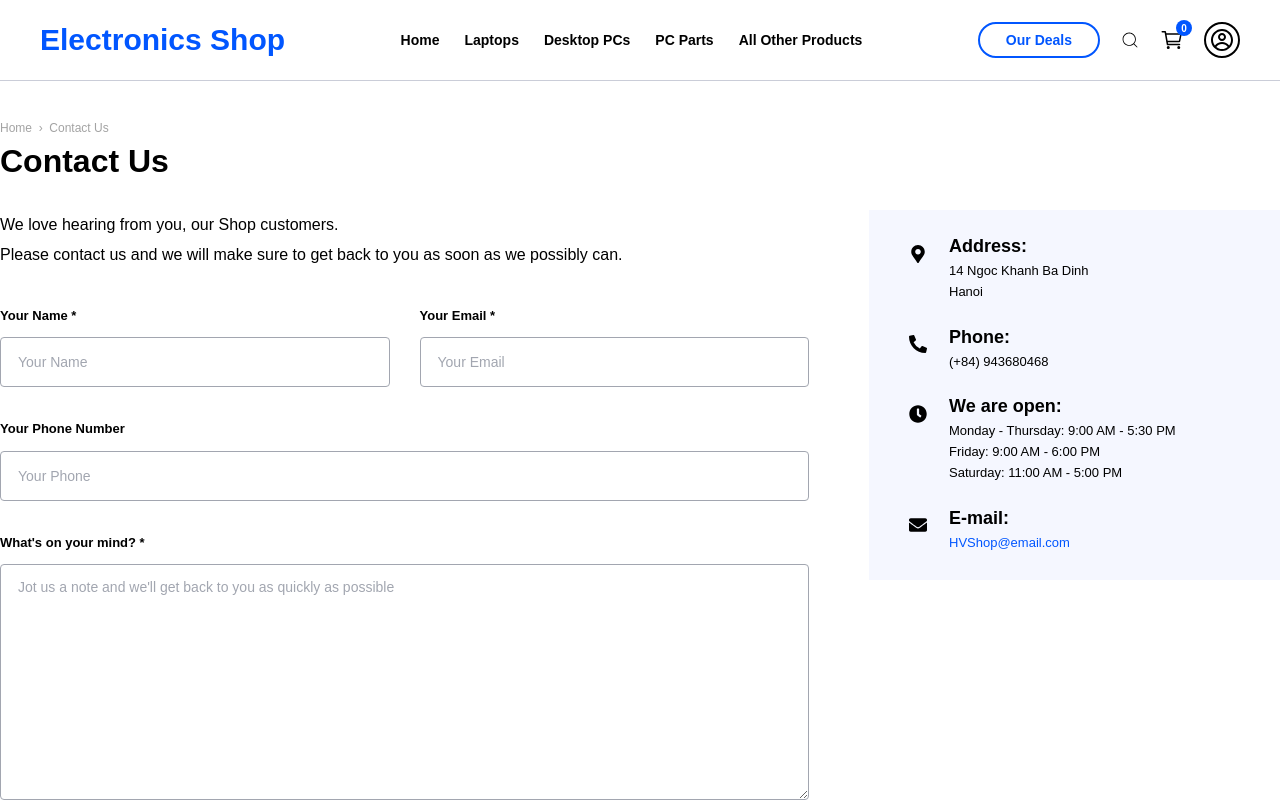
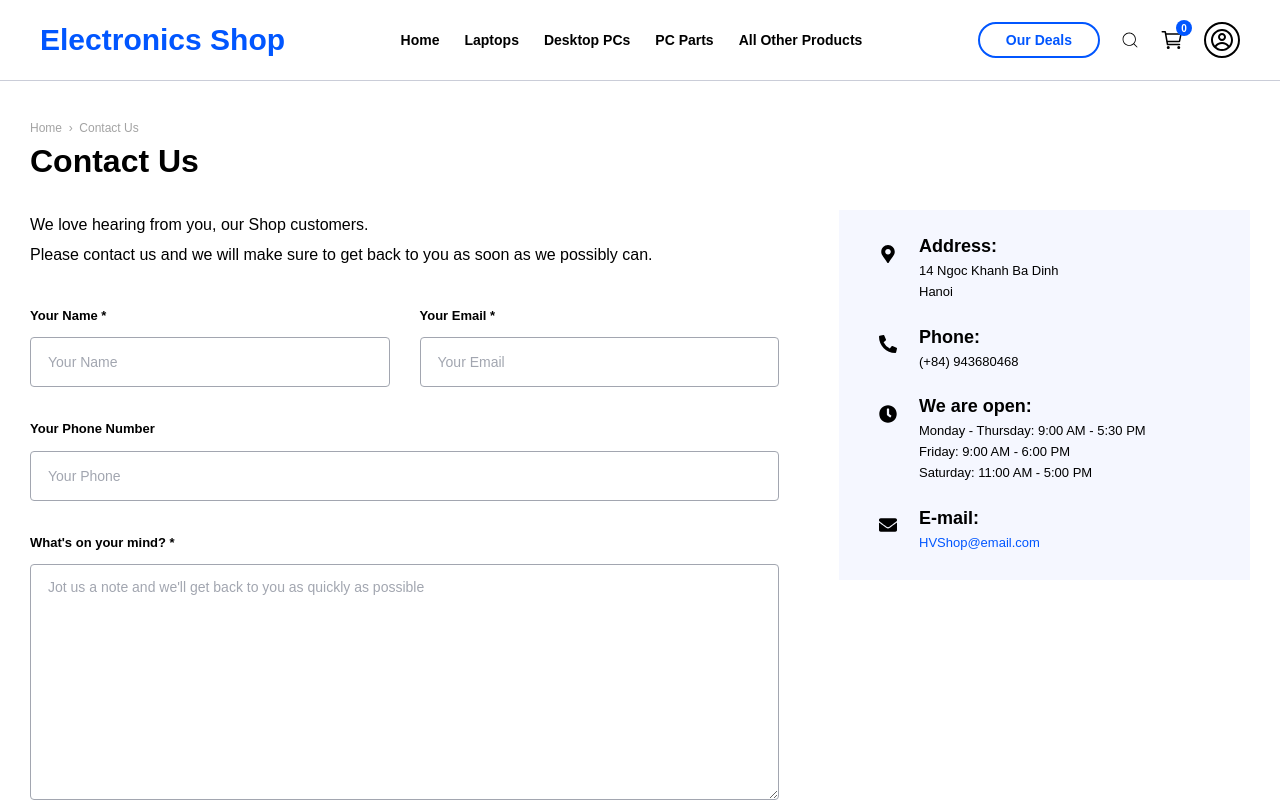
Before and after one commit to Hungichi/Electronics_Ecommerce, a React (Vite) app in the folder frontend/: page /contact in a window 1280 px wide. Shown: the top 802 px of the page. Built offline with nearby package versions, Linux system fonts and the light colour scheme.

Commit message:
resize contact use UX

```diff
--- a/frontend/src/pages/ContactUs.css
+++ b/frontend/src/pages/ContactUs.css
@@ -2,6 +2,7 @@
     font-family: 'Poppins', sans-serif;
     color: #111;
     background: #fff;
+    margin: 0px 30px 0px 30px;
 }
 
 /* Header / Breadcrumb */
--- a/frontend/src/pages/ContactUs.jsx
+++ b/frontend/src/pages/ContactUs.jsx
@@ -63,7 +63,7 @@ function ContactUs() {
                   type="tel"
                   name="phone"
                   placeholder="Your Phone"
-                  value={form.number}
+                  value={form.phone}
                   onChange={handleChange}
                 />
               </div>
```
